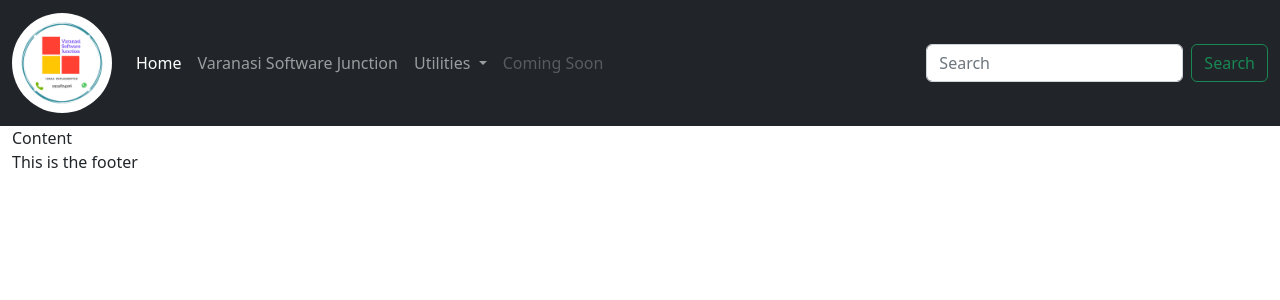
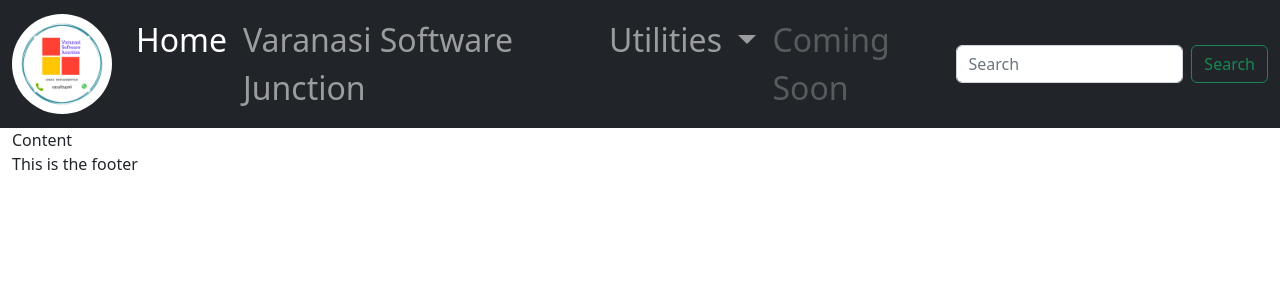
Before and after one commit to avseksingh/varanasisoftwarejunction, a Django app: page /newbase/ in a window 1280 px wide. Shown: the top 300 px of the page. Run offline with Django 3.2, Linux system fonts and the light colour scheme.

Commit message:
Update newbase.html

```diff
--- a/hello/templates/newbase.html
+++ b/hello/templates/newbase.html
@@ -2,6 +2,12 @@
 <html lang="en">
   <head>
     {% load static %}
+    <style>
+      .nav-item
+      {font-size:32px;
+      }
+
+    </style>
   <link rel="icon" type="image/x-icon" href="{% static 'Varanasi Software Junction.png'%}">
 
     <meta charset="utf-8">
```
